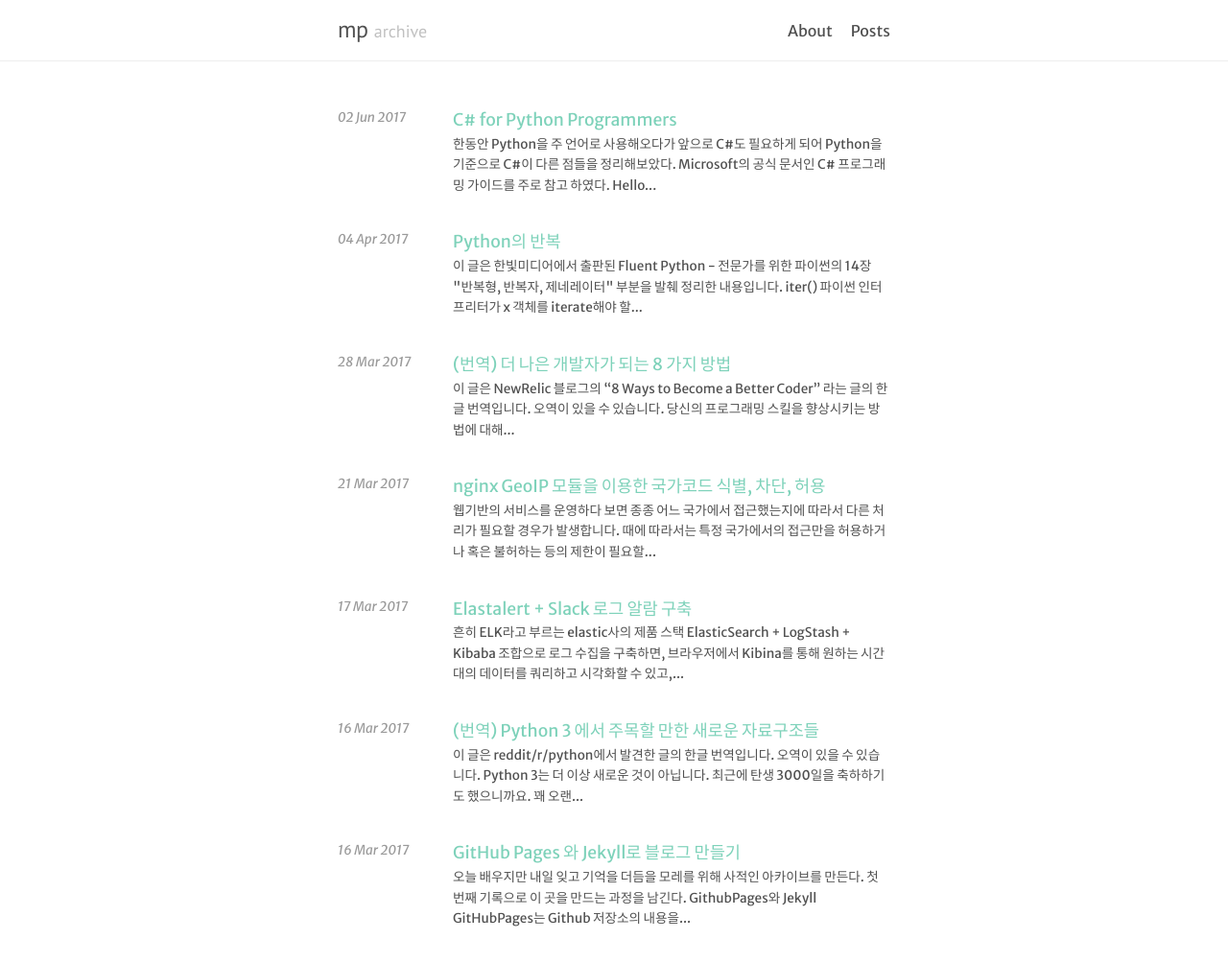
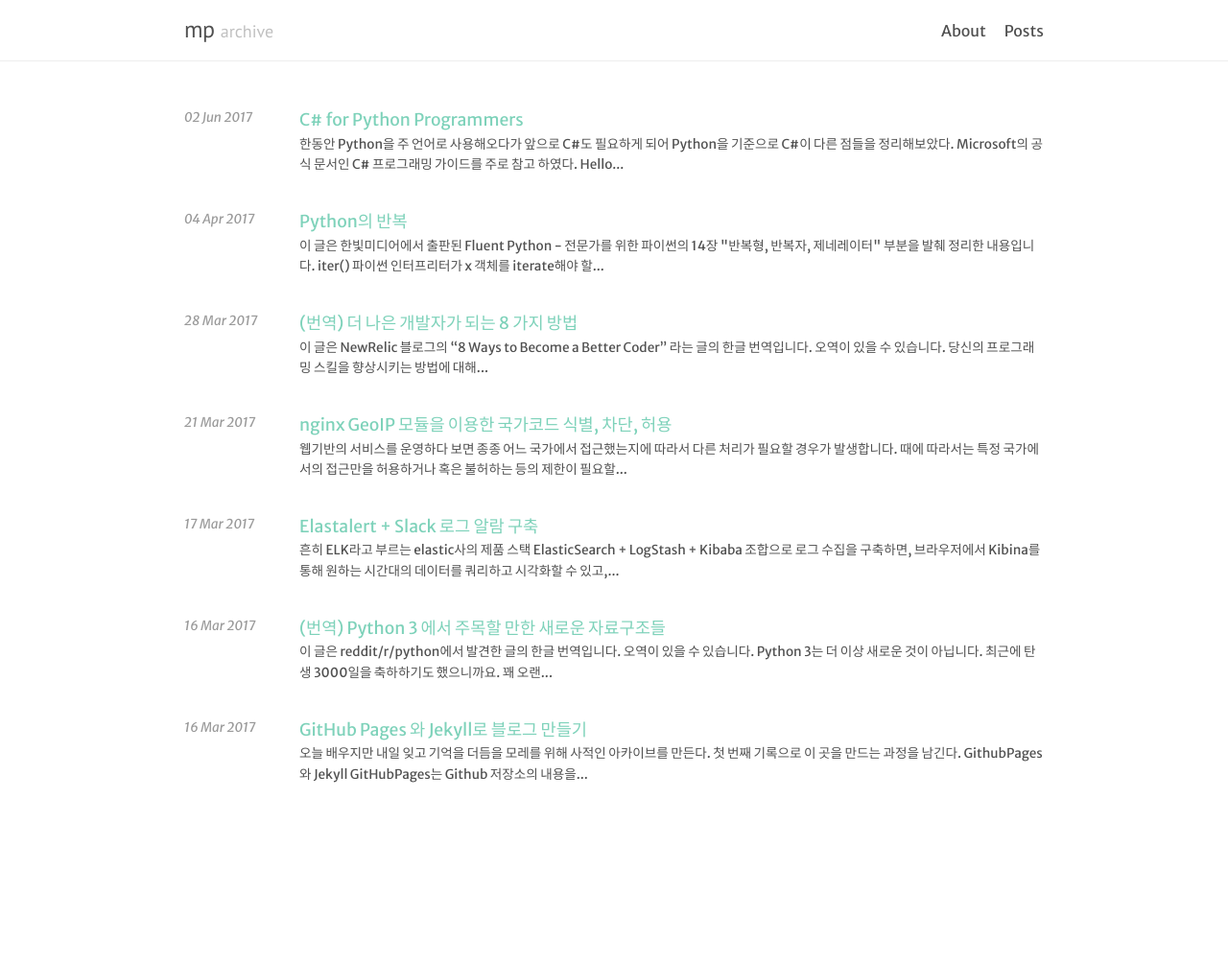
Before and after one commit to mnpk/mnpk.github.io, a Jekyll site: the page built from index.html, in a window 1280 px wide. Shown: the whole page at 96% size. Built offline with Jekyll 4.4.1, drawn with Linux system fonts in a browser that asks for light colours; the list of posts is cut into pages by our own code; after the commit the page ends 900 px from its top, so only the background shows below that.

Commit message:
Update lanyon.css

```diff
--- a/public/css/lanyon.css
+++ b/public/css/lanyon.css
@@ -90,12 +90,12 @@ a {
 }
 @media (min-width: 38em) {
   .container {
-    max-width: 32rem;
+    max-width: 36rem;
   }
 }
-@media (min-width: 56em) {
+@media (min-width: 58em) {
   .container {
-    max-width: 38rem;
+    max-width: 58rem;
   }
 }
 
```
